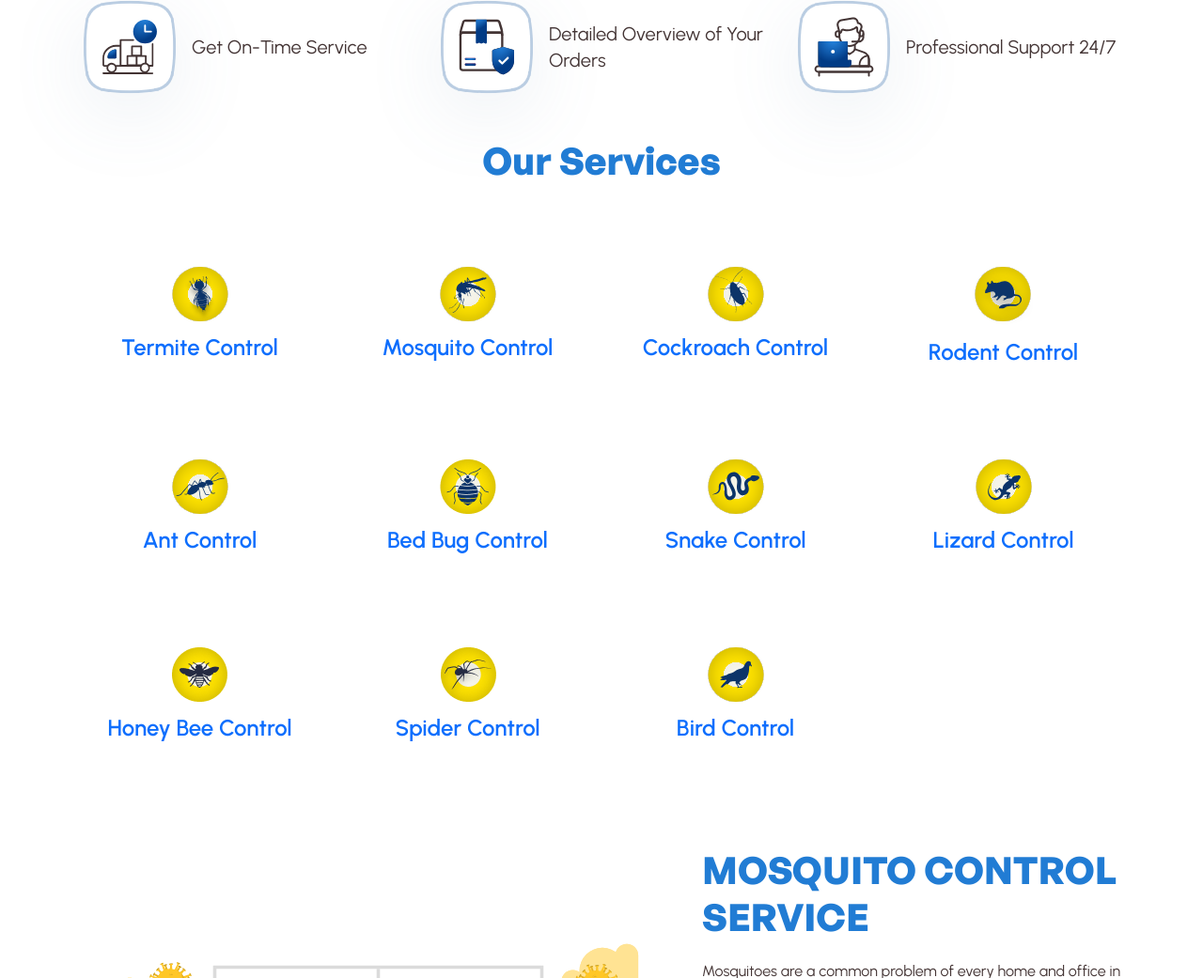
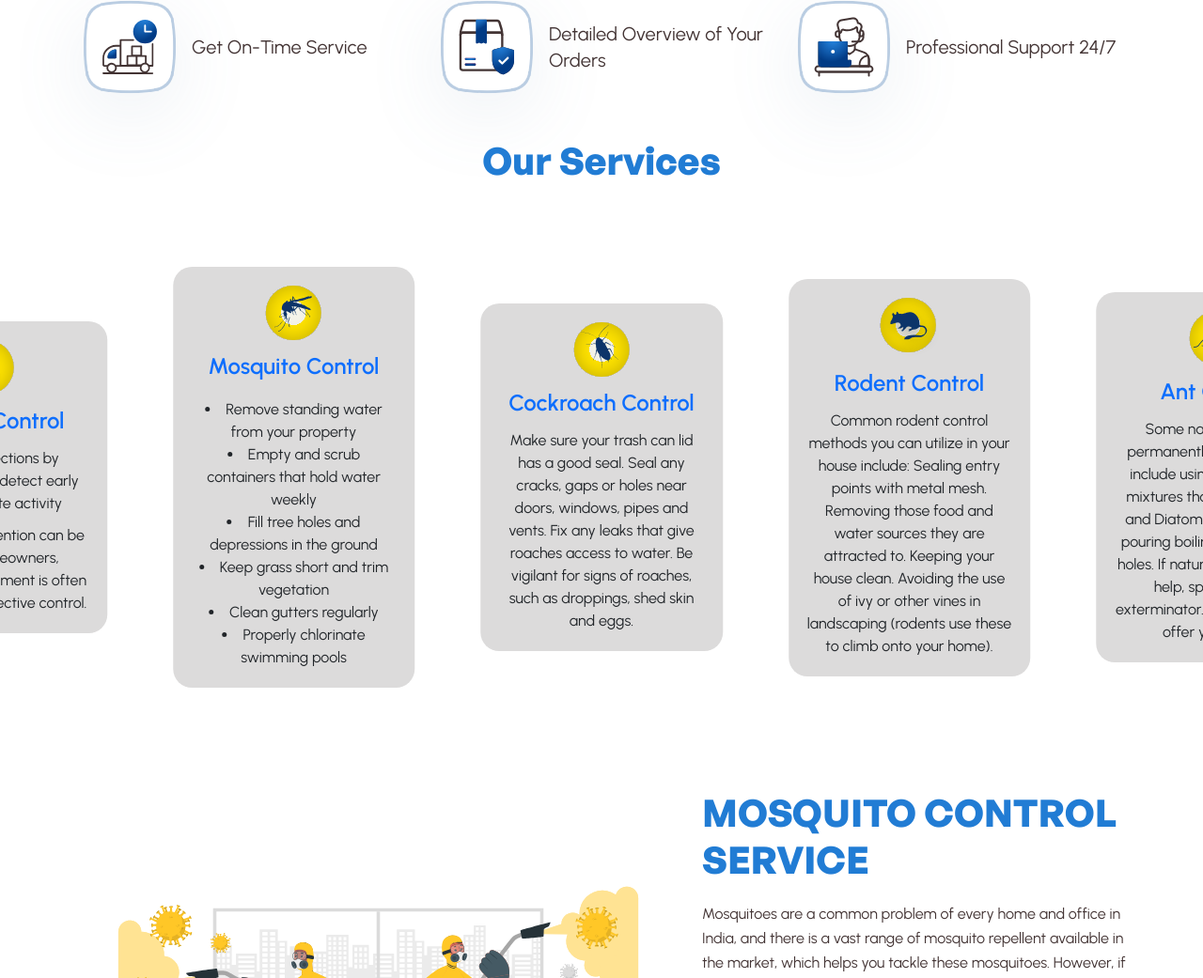
Before and after one commit to rahulp7529/Earthcarepestcontrol, a plain HTML site: page index.html in a window 1280 px wide. Shown: the part 1133-2174 px from the top of the page at 94% size. Drawn offline with Linux system fonts and the light colour scheme; files whose address does not match are found by name.

Commit message:
Update Slider

```diff
--- a/assets/js/app.js
+++ b/assets/js/app.js
@@ -166,15 +166,16 @@ $(document).ready(function(){
 
 });
 var swiper = new Swiper(".mySwiper", {
-  slidesPerView: 4.5,
+  slidesPerView: 3,
   centeredSlides: true,
   spaceBetween: 30,
   grabCursor: true,
+  autoplay:true,
   loop:true,
   preloadImages: false,
   breakpoints: {
   320: {
-      slidesPerView: 1.5,
+      slidesPerView: 1,
   },
   481: {
       slidesPerView: 3,
@@ -183,7 +184,7 @@ var swiper = new Swiper(".mySwiper", {
       slidesPerView: 4,
   },
   1400: {
-      slidesPerView: 4.5,
+      slidesPerView: 4,
   },
 },
   navigation: {
--- a/assets/scss/app.scss
+++ b/assets/scss/app.scss
@@ -15,6 +15,13 @@
 .service-item {
     display: flex;
     flex-direction: column;
+    background: #dcdbdb;
+    border-radius: 20px;
+    padding: 20px;
+    margin: 0 20px;
+    p{
+        padding-top: 10px;
+    }
 }
 
 .service-item > a {
--- a/index.html
+++ b/index.html
@@ -164,8 +164,125 @@
 				</div>
 			</div>
 		</section>
+		<div class="swiper mySwiper" id="services">
+			<div class="row">
+				<div class="col-md-12">
+					<div class="heading text-center wow fadeIn" data-wow-duration="1.5s">
+						<h2>Our Services</h2>
+					</div>
+				</div>
+			</div>
+			<div class="swiper-wrapper align-items-center">
+				<div class="swiper-slide">
+					<div class="service-item text-center  my-md-5">
+						<a href="#!" target="_blank" class=""><img src="assets/images/services/termite.svg" alt="" /></a>
+
+						<a href="#!" target="_blank" class="">Termite Control</a>
+						<p>Regular inspections by professionals to detect early signs of termite activity</p>
+						<p>While some prevention can be done by homeowners, professional treatment is often necessary for effective control.</p>
+					</div>
+				</div>
+				<div class="swiper-slide">
+					<div class="service-item text-center  my-md-5">
+						<a href="#!" target="_blank" class=""><img src="assets/images/services/Mosquito.svg" alt="" /></a>
+
+						<a href="#!" target="_blank" class="">Mosquito Control</a>
+						<ul class="mt-3">
+							<li style="list-style:inside;">Remove standing water from your property</li>
+							<li style="list-style:inside;">Empty and scrub containers that hold water weekly</li>
+							<li style="list-style:inside;">Fill tree holes and depressions in the ground</li>
+							<li style="list-style:inside;">Keep grass short and trim vegetation</li>
+							<li style="list-style:inside;">Clean gutters regularly</li>
+							<li style="list-style:inside;">Properly chlorinate swimming pools</li>
+						</ul>
+					</div>
+				</div>
+				<div class="swiper-slide">
+					<div class="service-item text-center  my-md-5">
+						<a href="#!" target="_blank" class=""><img src="assets/images/services/Cockroach.svg" alt="" /></a>
+
+						<a href="#!" target="_blank" class="">Cockroach Control</a>
+						<p>Make sure your trash can lid has a good seal. Seal any cracks, gaps or holes near doors, windows, pipes and vents. Fix any leaks that give roaches access to water. Be vigilant for signs of roaches, such as droppings, shed skin and eggs.</p>
+					</div>
+				</div>
+				<div class="swiper-slide">
+					<div class="service-item text-center  my-md-5">
+						<a href="#!" target="_blank" class=""><img src="assets/images/services/Rodent.svg" alt="" /></a>
+
+						<a href="#!" target="_blank" class="">Rodent Control</a>
+						<p>
+							Common rodent control methods you can utilize in your house include: Sealing entry points with metal mesh. Removing those food and water sources they are attracted to. Keeping your house clean. Avoiding the use of ivy or other vines in landscaping (rodents use these to climb onto your home).
+						</p>
+					</div>
+				</div>
+				<div class="swiper-slide">
+					<div class="service-item text-center  my-md-5">
+						<a href="#!" target="_blank" class=""><img src="assets/images/services/Ant.svg" alt="" /></a>
+
+						<a href="#!" target="_blank" class="">Ant Control</a>
+						<p>
+							Some natural ways to permanently get rid of ants include using water-based mixtures that contain borax and Diatomaceous earth, or pouring boiling water into ant holes. If natural remedies don't help, speak with an exterminator. They'll be able to offer you advice.
+						</p>
+					</div>
+				</div>
+				<div class="swiper-slide">
+					<div class="service-item text-center  my-md-5">
+						<a href="#!-control" target="_blank" class=""><img src="assets/images/services/BedBug.png" alt="" /></a>
+
+						<a href="#!" target="_blank" class="">Bed Bug Control</a>
+						<p>
+							Wash and dry clothes and bedding in temperatures of at least 120 degrees. Heat is one of the best ways to kill bed bugs.
+						</p>
+						<p>
+							Vacuum frequently - at least a few times per week. Vacuuming can suck up bed bugs but it doesn't kill them.
+						</p>
+					</div>
+				</div>
+				<div class="swiper-slide">
+					<div class="service-item text-center  my-md-5">
+						<a href="#!" target="_blank" class=""><img src="assets/images/services/Snake.svg" alt="" /></a>
+
+						<a href="#!" target="_blank" class="">Snake Control</a>
+						<p>
+							Garlic and onions: These work as natural snake repellents when planted outside. You can also chop them up, mix them with rock salt, and sprinkle the mixture around your yard. Vinegar: This is an effective snake repellent around water sources. No dilution is necessary.
+						</p>
+					</div>
+				</div>
+				<div class="swiper-slide">
+					<div class="service-item text-center  my-md-5">
+						<a href="#!" target="_blank" class=""><img src="assets/images/services/Lizard.svg" alt="" /></a>
+
+						<a href="#!" target="_blank" class="">Lizard Control</a>
+						<p>
+							Simply spray the solution around doorways windows and other entry. Points. Once you've identified entry points seal them off to prevent lizards from entering your home.
+						</p>
+					</div>
+				</div>
+				<div class="swiper-slide">
+					<div class="service-item text-center  my-md-5">
+						<a href="#!" target="_blank" class=""><img src="assets/images/services/Bee.png" alt="" /></a>
+
+						<a href="#!" target="_blank" class="">Honey Bee Control</a>
+						<p>
+							Discouragement consists of the removal or preventing access to any sugar, food, or water which may be attractive to bees, such as soda cans, flowers, water dishes, etc. It's also recommended that flowering vegetation be located away from doorways, decks, sidewalks, mailboxes, and other areas frequented by people.
+						</p>
+					</div>
+				</div>
+				<div class="swiper-slide">
+					<div class="service-item text-center  my-md-5">
+						<a href="#!" target="_blank" class=""><img src="assets/images/services/Bird.svg" alt="" /></a>
+
+						<a href="#!" target="_blank" class="">Bird Control</a>
+						<p>
+							Methods of bird control include physical deterrents, visual deterrents, multi-sensory deterrents, sonic devices, trained birds of prey (falconry), chemicals, contraceptives and active barriers, among others.
+						</p>
+					</div>
+				</div>
+			</div>
+			<div class="swiper-pagination"></div>
+		</div>
 		<!-- Features end -->
-		<section class="services-section section" id="services">
+		<!-- <section class="services-section section" id="services">
 			<div class="container">
 				<div class="row">
 					<div class="col-md-12">
@@ -179,98 +296,54 @@
 					<div class="col-md-12 col-lg-12">
 						<div class="row">
 							<div class="col-xxl-3 col-xl-3 col-lg-3 col-md-3 col-sm-4 col-6">
-								<div class="service-item text-center my-4 my-md-5">
-									<a href="#!" target="_blank" class=""><img src="assets/images/services/termite.svg" alt="" /></a>
 
-									<a href="#!" target="_blank" class="">Termite Control</a>
-								</div>
 							</div>
 
 							<div class="col-xxl-3 col-xl-3 col-lg-3 col-md-3 col-sm-4 col-6">
-								<div class="service-item text-center my-4 my-md-5">
-									<a href="#!" target="_blank" class=""><img src="assets/images/services/Mosquito.svg" alt="" /></a>
 
-									<a href="#!" target="_blank" class="">Mosquito Control</a>
-								</div>
 							</div>
 
 							<div class="col-xxl-3 col-xl-3 col-lg-3 col-md-3 col-sm-4 col-6">
-								<div class="service-item text-center my-4 my-md-5">
-									<a href="#!" target="_blank" class=""><img src="assets/images/services/Cockroach.svg" alt="" /></a>
 
-									<a href="#!" target="_blank" class="">Cockroach Control</a>
-								</div>
 							</div>
 
 							<div class="col-xxl-3 col-xl-3 col-lg-3 col-md-3 col-sm-4 col-6">
-								<div class="service-item text-center my-4 my-md-5">
-									<a href="#!" target="_blank" class=""><img src="assets/images/services/Rodent.svg" alt="" /></a>
 
-									<a href="#!" target="_blank" class="">Rodent Control</a>
-								</div>
 							</div>
 
 							<div class="col-xxl-3 col-xl-3 col-lg-3 col-md-3 col-sm-4 col-6">
-								<div class="service-item text-center my-4 my-md-5">
-									<a href="#!" target="_blank" class=""><img src="assets/images/services/Ant.svg" alt="" /></a>
 
-									<a href="#!" target="_blank" class="">Ant Control</a>
-								</div>
 							</div>
 
 							<div class="col-xxl-3 col-xl-3 col-lg-3 col-md-3 col-sm-4 col-6">
-								<div class="service-item text-center my-4 my-md-5">
-									<a href="#!-control" target="_blank" class=""><img src="assets/images/services/BedBug.png" alt="" /></a>
 
-									<a href="#!" target="_blank" class="">Bed Bug Control</a>
-								</div>
 							</div>
 
 							<div class="col-xxl-3 col-xl-3 col-lg-3 col-md-3 col-sm-4 col-6">
-								<div class="service-item text-center my-4 my-md-5">
-									<a href="#!" target="_blank" class=""><img src="assets/images/services/Snake.svg" alt="" /></a>
 
-									<a href="#!" target="_blank" class="">Snake Control</a>
-								</div>
 							</div>
 
 							<div class="col-xxl-3 col-xl-3 col-lg-3 col-md-3 col-sm-4 col-6">
-								<div class="service-item text-center my-4 my-md-5">
-									<a href="#!" target="_blank" class=""><img src="assets/images/services/Lizard.svg" alt="" /></a>
 
-									<a href="#!" target="_blank" class="">Lizard Control</a>
-								</div>
 							</div>
 
 							<div class="col-xxl-3 col-xl-3 col-lg-3 col-md-3 col-sm-4 col-6">
-								<div class="service-item text-center my-4 my-md-5">
-									<a href="#!" target="_blank" class=""><img src="assets/images/services/Bee.png" alt="" /></a>
 
-									<a href="#!" target="_blank" class="">Honey Bee Control</a>
-								</div>
 							</div>
 
 							<div class="col-xxl-3 col-xl-3 col-lg-3 col-md-3 col-sm-4 col-6">
-								<div class="service-item text-center my-4 my-md-5">
-									<a href="#!" target="_blank" class=""><img src="assets/images/services/Spider.png" alt="" /></a>
 
-									<a href="#!" target="_blank" class="">Spider Control</a>
-								</div>
 							</div>
 
 							<div class="col-xxl-3 col-xl-3 col-lg-3 col-md-3 col-sm-4 col-6">
-								<div class="service-item text-center my-4 my-md-5">
-									<a href="#!" target="_blank" class=""><img src="assets/images/services/Bird.svg" alt="" /></a>
 
-									<a href="#!" target="_blank" class="">Bird Control</a>
-								</div>
 							</div>
 
 						</div>
 					</div>
 				</div>
 			</div>
-		</section>
+		</section> -->
 
 		<!-- Service 1 start -->
 		<section class="service section-gap">
```
Also changed, not shown: assets/scss/app.css, 1 other file.
